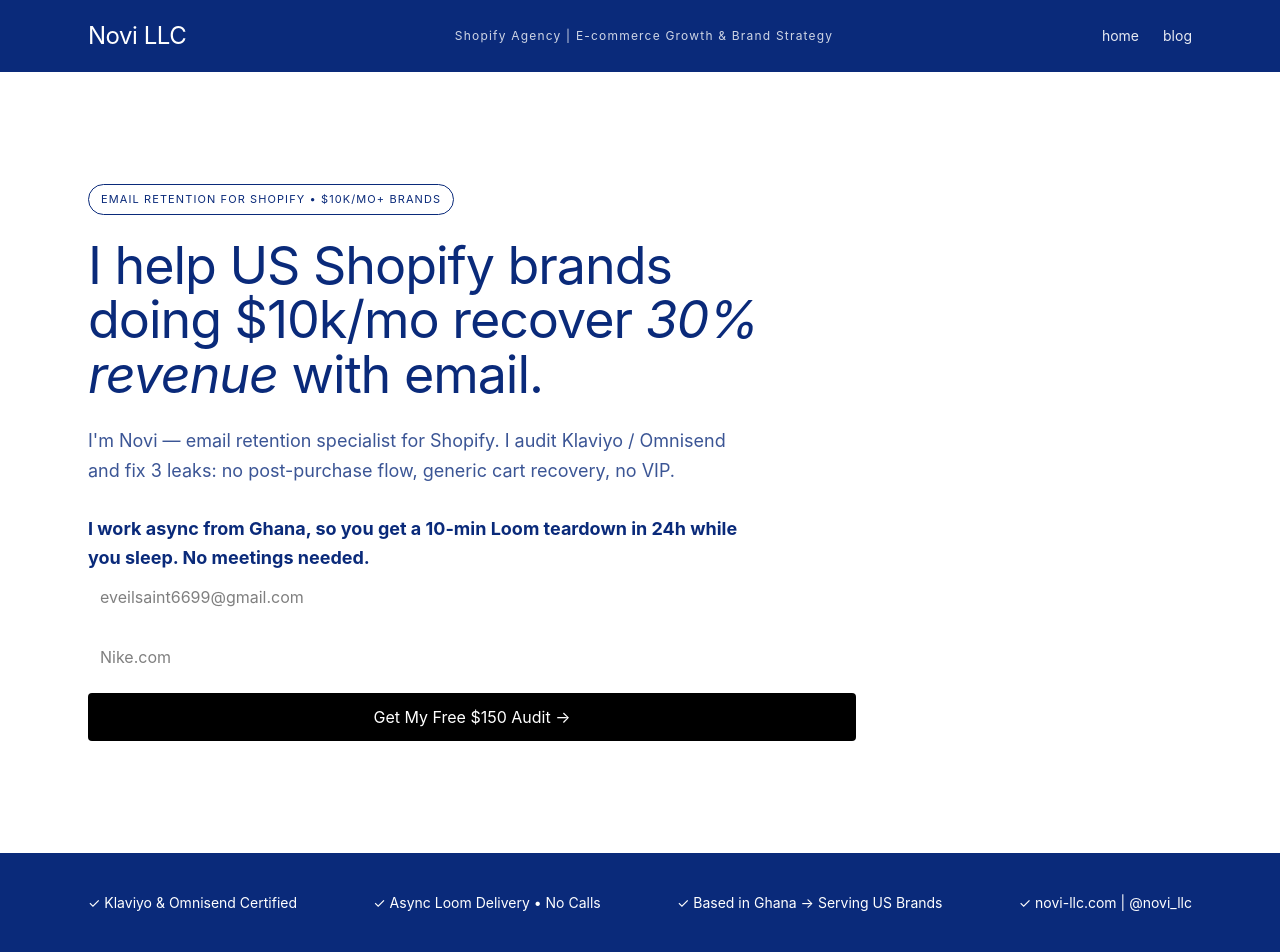
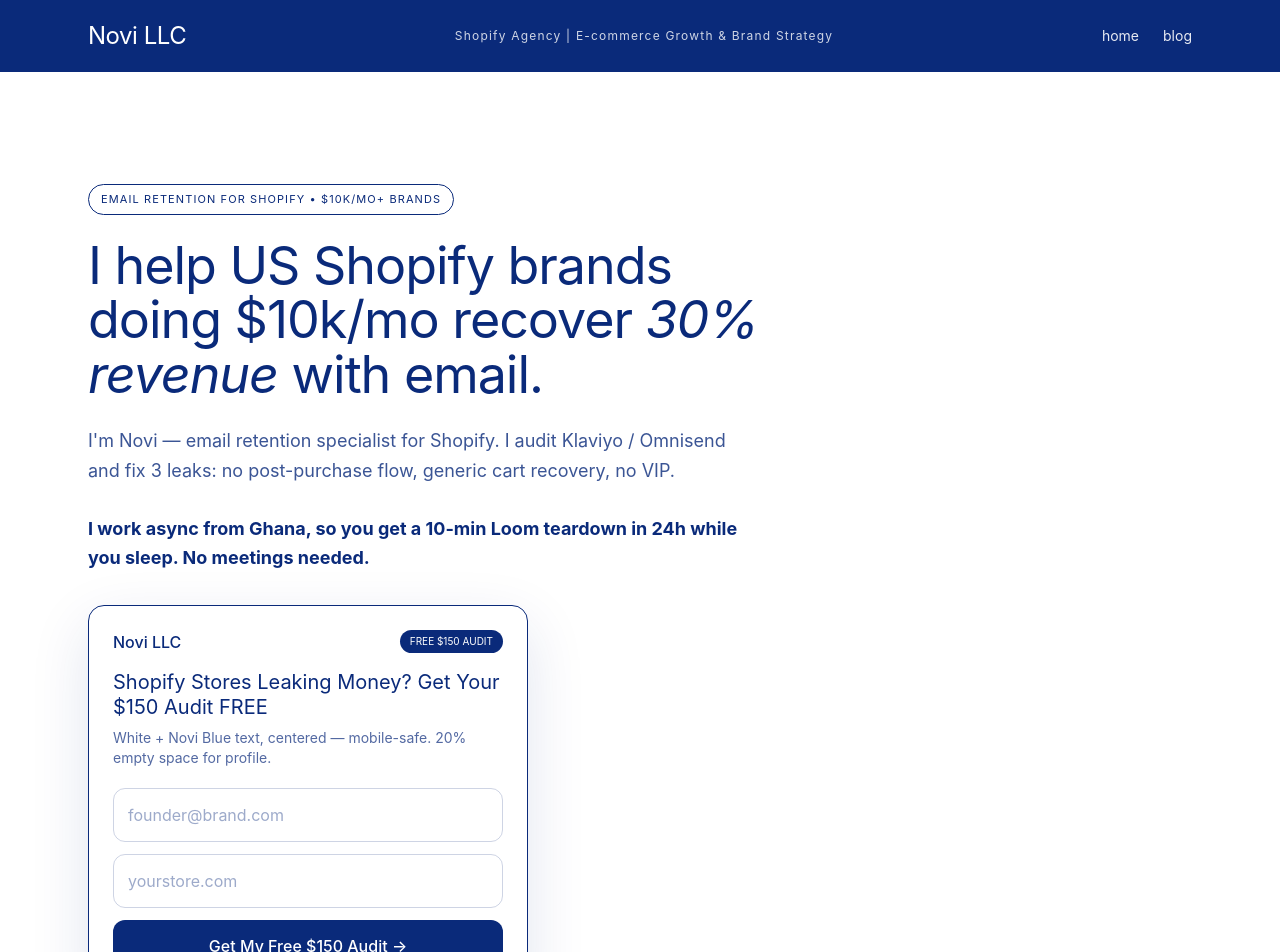
Before and after one commit to NOVI-I6699-cmd/portfolio-starter-kit, a Next.js app: page / in a window 1280 px wide. Shown: the top 952 px of the page. Built offline with nearby package versions, Linux system fonts and the light colour scheme.

Commit message:
Update AuditForm.tsx

```diff
--- a/app/components/AuditForm.tsx
+++ b/app/components/AuditForm.tsx
@@ -4,7 +4,7 @@
 export default function AuditForm() {
   const [email, setEmail] = useState('')
   const [store, setStore] = useState('')
-  const [status, setStatus] = useState('idle')
+  const [status, setStatus] = useState<'idle'|'loading'|'success'|'error'>('idle')
   const [error, setError] = useState('')
 
   const handleSubmit = async (e: React.FormEvent) => {
@@ -12,32 +12,38 @@
     setStatus('loading')
     setError('')
     try {
-      console.log('Submitting', email, store)
       const res = await fetch('/api/subscribe', {
         method: 'POST',
         headers: { 'Content-Type': 'application/json' },
         body: JSON.stringify({ email, store }),
       })
       const data = await res.json()
-      console.log('API returned', res.status, data)
       if (!res.ok) throw new Error(data.error || 'API error')
       setStatus('success')
+      setEmail(''); setStore('')
     } catch (err: any) {
-      console.error(err)
-      setError(err.message || 'Error, try again')
-      setStatus('error')
+      setError(err.message); setStatus('error')
     }
   }
 
   return (
-    <form onSubmit={handleSubmit} className="flex flex-col gap-3">
-      <input type="email" required value={email} onChange={e=>setEmail(e.target.value)} placeholder="eveilsaint6699@gmail.com" className="p-3 rounded text-black" />
-      <input type="text" value={store} onChange={e=>setStore(e.target.value)} placeholder="Nike.com" className="p-3 rounded text-black" />
-      <button type="submit" disabled={status==='loading'} className="bg-black text-white p-3 rounded">
-        {status==='loading' ? 'Sending...' : 'Get My Free $150 Audit →'}
-      </button>
-      {status==='success' && <p className="text-green-400">Sent ✓ Check email! Loom in 24h</p>}
-      {status==='error' && <p className="text-red-400">{error}</p>}
-    </form>
+    <div className="w-full max-w-[440px] mt-8 border border-[#0A2A7A] rounded-2xl p-6 bg-white shadow-[0_20px_60px_rgba(10,42,122,0.12)]">
+      <div className="flex justify-between items-center mb-4">
+        <span className="font-[var(--font-playfair)] text-[#0A2A7A] font-medium">Novi LLC</span>
+        <span className="text-[10px] bg-[#0A2A7A] text-white px-2.5 py-1 rounded-full">FREE $150 AUDIT</span>
+      </div>
+      <h3 className="font-[var(--font-playfair)] text-[#0A2A7A] text-xl leading-tight">Shopify Stores Leaking Money? Get Your $150 Audit FREE</h3>
+      <p className="text-sm text-[#0A2A7A]/70 mt-2 mb-5">White + Novi Blue text, centered — mobile-safe. 20% empty space for profile.</p>
+
+      <form onSubmit={handleSubmit} className="flex flex-col gap-3">
+        <input required type="email" value={email} onChange={e=>setEmail(e.target.value)} placeholder="founder@brand.com" className="w-full border border-[#0A2A7A]/20 focus:border-[#0A2A7A] p-3.5 rounded-xl outline-none text-[#0A2A7A] placeholder:text-[#0A2A7A]/40" />
+        <input required type="text" value={store} onChange={e=>setStore(e.target.value)} placeholder="yourstore.com" className="w-full border border-[#0A2A7A]/20 focus:border-[#0A2A7A] p-3.5 rounded-xl outline-none text-[#0A2A7A] placeholder:text-[#0A2A7A]/40" />
+        <button disabled={status==='loading'} type="submit" className="w-full bg-[#0A2A7A] text-white font-medium py-3.5 rounded-xl hover:bg-[#0A2A7A]/90 transition disabled:opacity-50">
+          {status==='loading'?'Sending...':'Get My Free $150 Audit →'}
+        </button>
+      </form>
+      {status==='success' && <div className="mt-3 bg-[#0A2A7A]/5 border border-[#0A2A7A]/10 text-[#0A2A7A] text-sm p-3 rounded-xl text-center">Sent ✓ Check email! Loom in 24h</div>}
+      {status==='error' && <div className="mt-3 bg-red-50 border border-red-200 text-red-600 text-sm p-3 rounded-xl text-center">{error}</div>}
+    </div>
   )
 }
```
